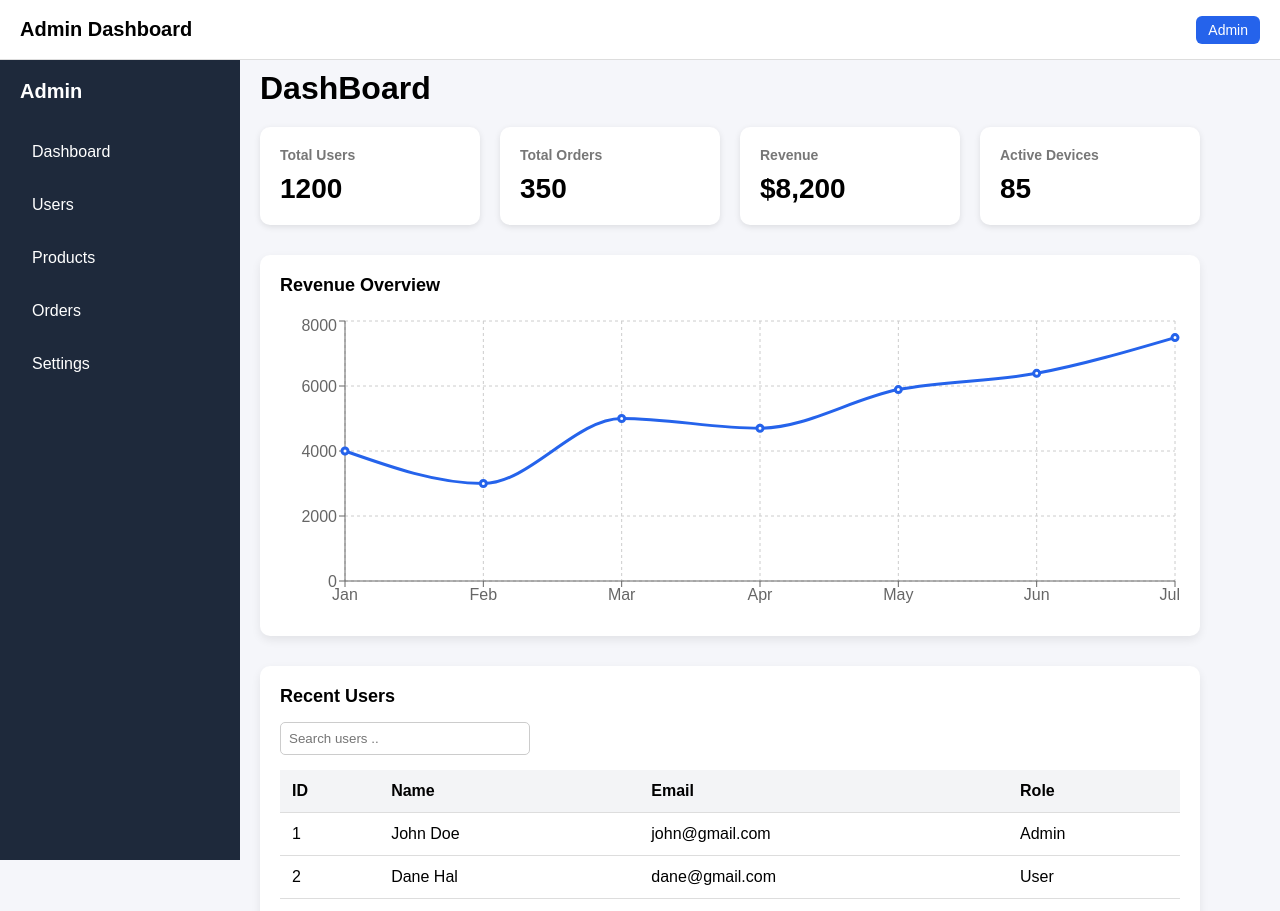
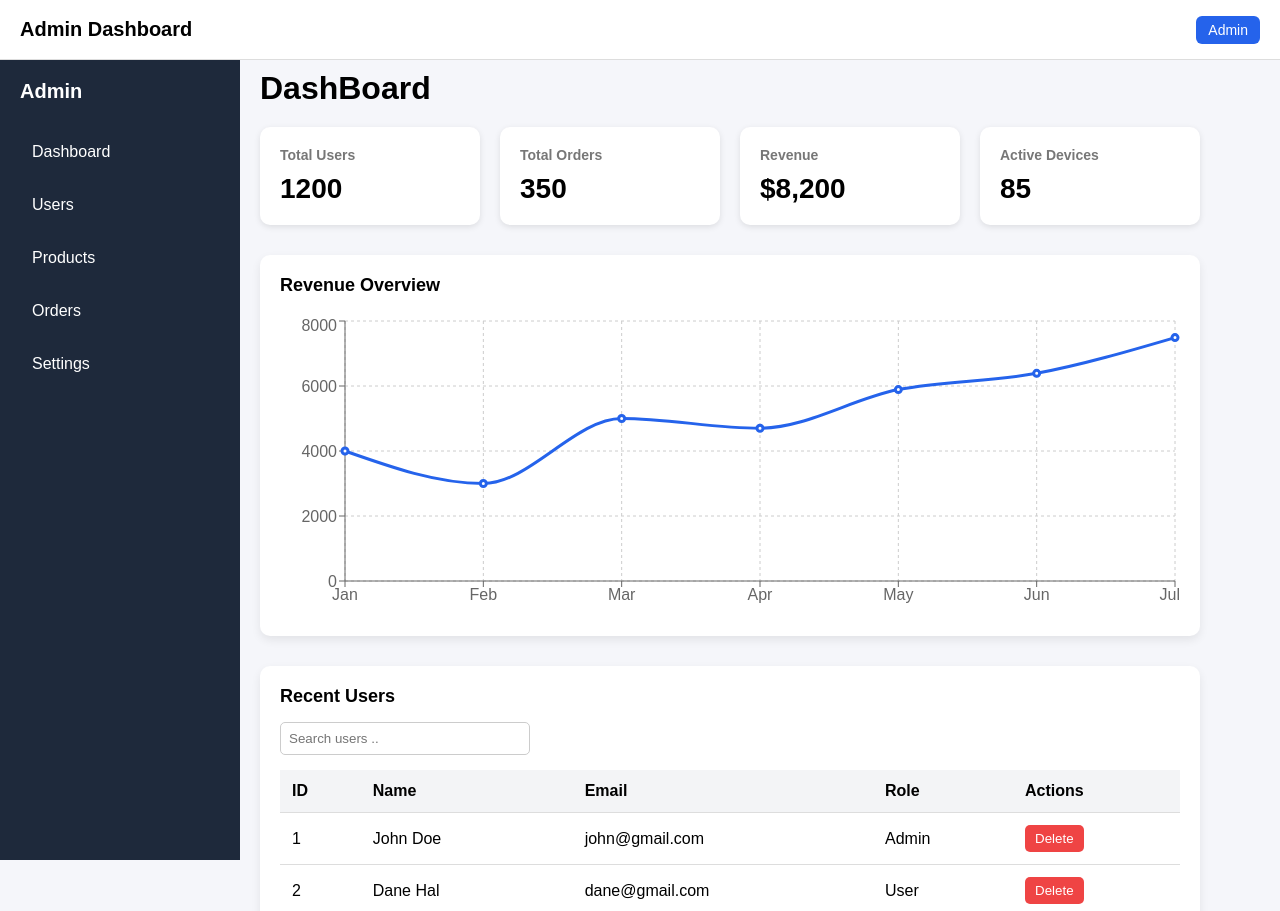
Before and after one commit to OmKhandale05/admin-dashboard, a React (Vite) app: page / in a window 1280 px wide. Shown: the top 911 px of the page. Built offline with nearby package versions, Linux system fonts and the light colour scheme.

Commit message:
Feature: add delete functionality to users table

```diff
--- a/src/components/UsersTable.jsx
+++ b/src/components/UsersTable.jsx
@@ -1,13 +1,19 @@
 import "../styles/UsersTable.css";
-import { users } from "../data/users";
+import { users as initialUsers } from "../data/users";
 import { useState } from "react";
 
 const UsersTable = () => {
   const [search, setSearch] = useState("");
+  const [userList, setUserList] = useState(initialUsers);
 
-  const filteredUsers = users.filter((user) =>
+  const filteredUsers = userList.filter((user) =>
     user.name.toLowerCase().includes(search.toLowerCase())
   );
+
+  const deleteUser = (id)=>{
+    const updatedUsers = userList.filter((user) => user.id !== id);
+    setUserList(updatedUsers);
+  };
 
   return (
     <div className="table-container">
@@ -28,6 +34,7 @@ const UsersTable = () => {
             <th>Name</th>
             <th>Email</th>
             <th>Role</th>
+            <th>Actions</th>
           </tr>
         </thead>
         <tbody>
@@ -37,6 +44,12 @@ const UsersTable = () => {
               <td>{user.name}</td>
               <td>{user.email}</td>
               <td>{user.role}</td>
+              <td>
+                <button className="delete-btn"
+                onClick={()=> deleteUser(user.id)}>
+                    Delete
+                </button>
+              </td>
             </tr>
           ))}
         </tbody>
--- a/src/styles/UsersTable.css
+++ b/src/styles/UsersTable.css
@@ -38,3 +38,16 @@
     border-radius: 5px;
     border: 1px solid #ccc;
 }
+
+.delete-btn{
+    background: #ef4444;
+    color: white;
+    border: none;
+    padding: 6px 10px;
+    border-radius: 5px;
+    cursor: pointer;
+}
+
+.delete-btn:hover{
+    background: #dc2626;
+}
```
